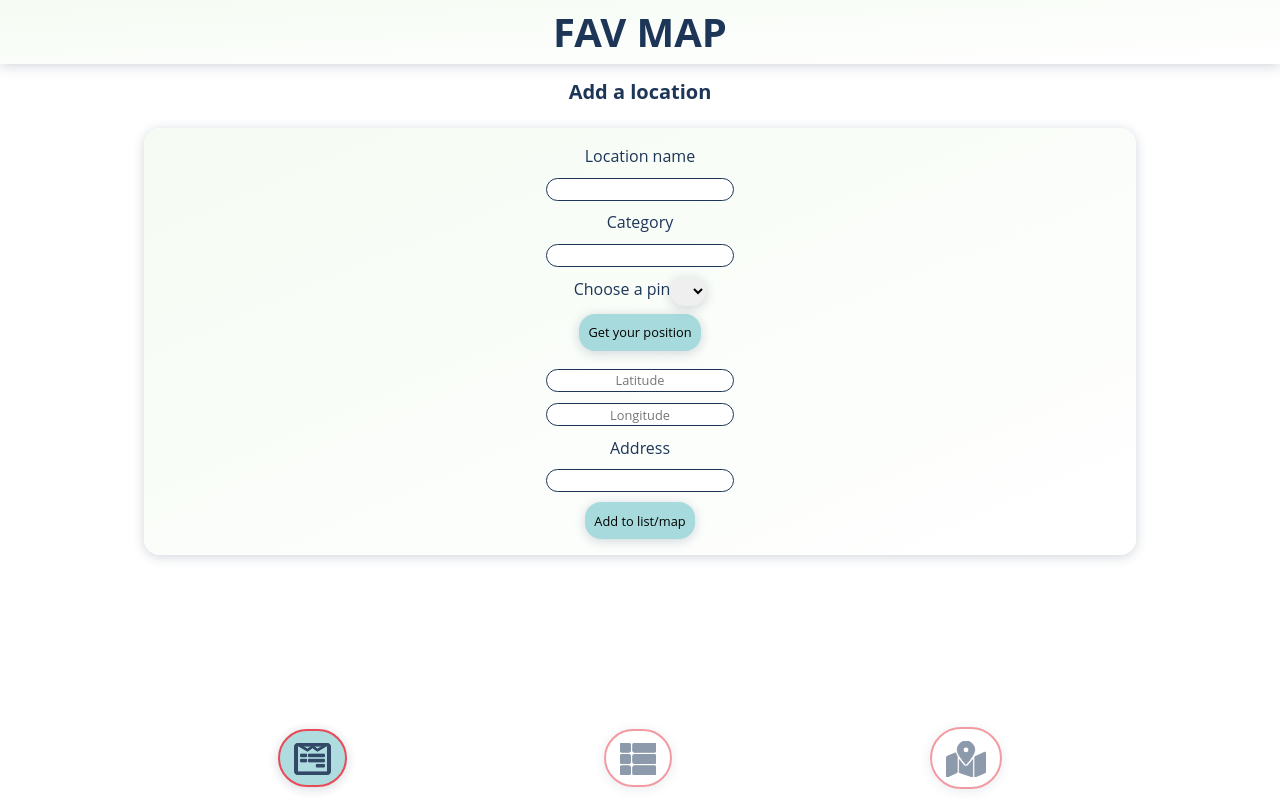
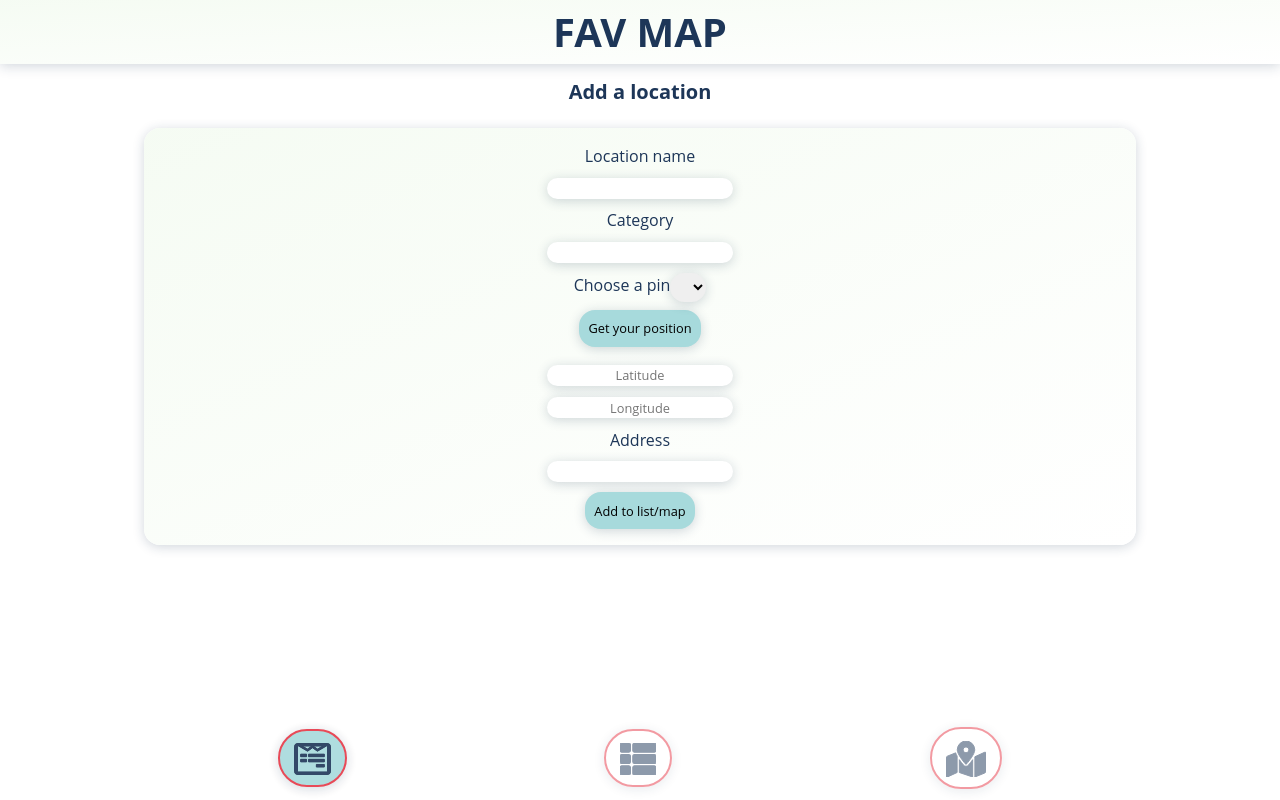
Before and after one commit to borjanpopovic/capstone-project, a React (Create React App) app: page / in a window 1280 px wide. Built offline with nearby package versions, Linux system fonts and the light colour scheme.

Commit message:
added mapfunction for markers

```diff
--- a/src/App.js
+++ b/src/App.js
@@ -41,7 +41,7 @@ function App() {
             />
           </Route>
           <Route path="/map">
-            <Map />
+            <Map locations={locations} />
           </Route>
         </Switch>
       </MainWrapper>
--- a/src/Components/Header.js
+++ b/src/Components/Header.js
@@ -11,7 +11,7 @@ const Headline = styled.h1`
     hsl(105, 55%, 97%),
     hsl(105, 55%, 100%)
   );
-  /* background: var(--primary); */
+
   box-shadow: 0 2px 0.75rem hsla(213, 52%, 20%, 0.2);
   color: var(--border-dark);
   left: 0;
--- a/src/Components/LocationCard.js
+++ b/src/Components/LocationCard.js
@@ -114,7 +114,6 @@ export default function LocationCard({ location, onRemoveFromList }) {
       <h3>{location.name}</h3>
       <p>{location.category}</p>
       <span>{mapPin(location)}</span>
-      <p>{location.position}</p>
       <p>{location.address}</p>
       <DeleteButton onClick={() => onRemoveFromList(location)}>
         <img src={trash} alt="trash" width="30" height="30" />
@@ -138,7 +137,7 @@ const Card = styled.article`
   border-radius: 1rem;
   box-shadow: 0 0.125rem 0.75rem hsla(213, 52%, 20%, 0.2);
   font-family: sans-serif;
-  height: 12rem;
+  height: auto;
   margin: 1rem;
   padding: 1rem 1rem;
 
--- a/src/Components/LocationForm.js
+++ b/src/Components/LocationForm.js
@@ -16,11 +16,9 @@ export default function LocationForm({ onAddLocations }) {
 
   const [location, setLocation] = useState(initialLocation);
   const [isError, setIsError] = useState(false);
-  /*  const [lat, setLat] = useState(null);
-  const [lng, setLng] = useState(null); */
   const [status, setStatus] = useState(null);
 
-  console.log('added location', location);
+  /* console.log('added location', location); */
 
   function updateLocation(event) {
     const fieldName = event.target.name;
@@ -143,9 +141,10 @@ const Form = styled.form`
   text-align: center;
 
   input {
-    border: 0.05rem solid var(--border-dark);
+    //border: 0.05rem solid var(--border-dark);
+    border: none;
     border-radius: 2rem;
-
+    box-shadow: 0 0.125rem 0.75rem hsla(213, 52%, 20%, 0.2);
     font-size: 0.8rem;
     margin: 0.1rem;
     padding: 0.1rem 0.4rem;
--- a/src/pages/map.js
+++ b/src/pages/map.js
@@ -2,9 +2,10 @@ import { MapContainer, TileLayer, Marker, Popup } from 'react-leaflet';
 
 import styled from 'styled-components';
 import '../App';
-import mapPin from '../lib/icons';
 
-export default function Map(locations) {
+export default function Map({ locations }) {
+  /*  const [activeLocation, setActiveLocation] = useState(null); */
+
   return (
     <>
       <H1>Your map</H1>
@@ -17,8 +18,10 @@ export default function Map(locations) {
           {locations.map((location) => (
             <Marker
               key={location}
-              position={location.adress}
-              icon={mapPin(location)}
+              position={[location.latitude, location.longitude]}
+              /* onCLick={() => {
+                setActiveLocation(location);
+              }} */
             />
           ))}
         </MapContainer>
```
Also changed, not shown: src/Components/FooterNavigation.js (+0 -7 lines), src/Components/SelectIcons.js (+2 -17 lines), src/pages/form.js (+0 -8 lines).
